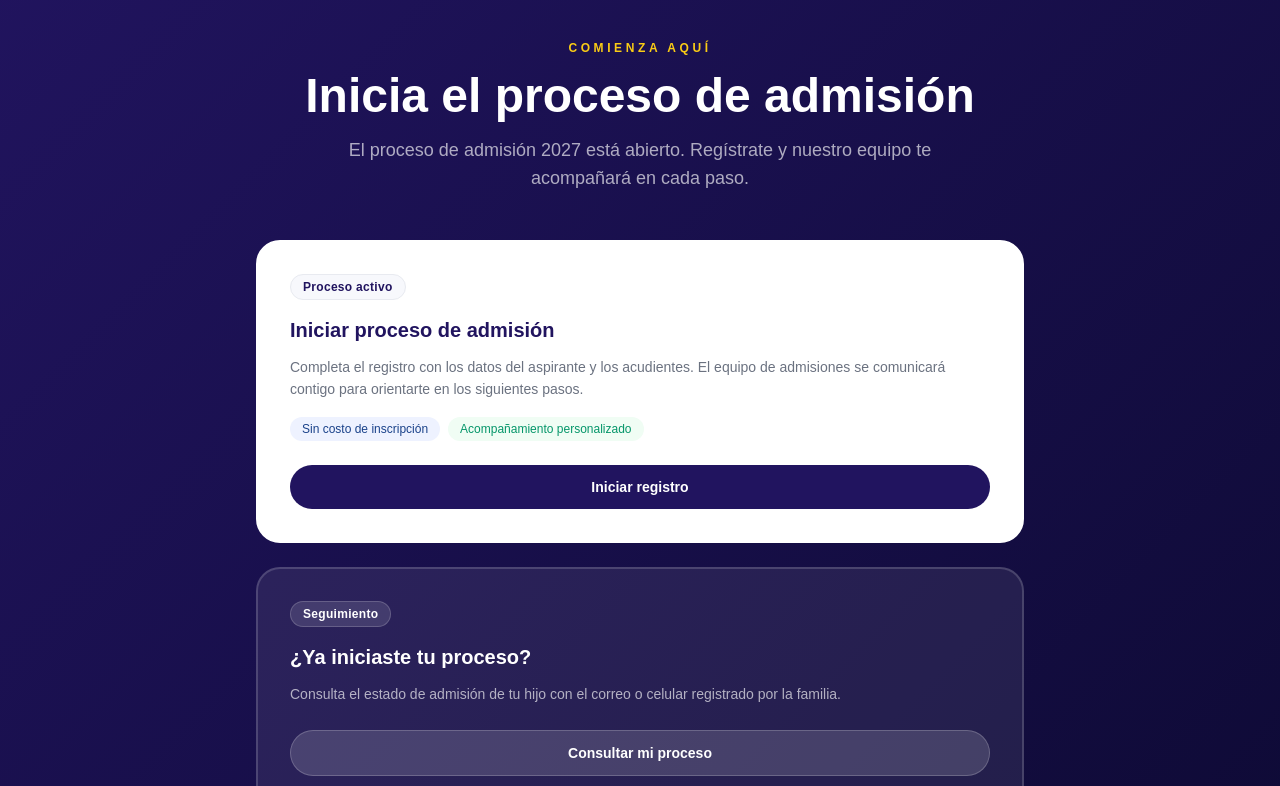
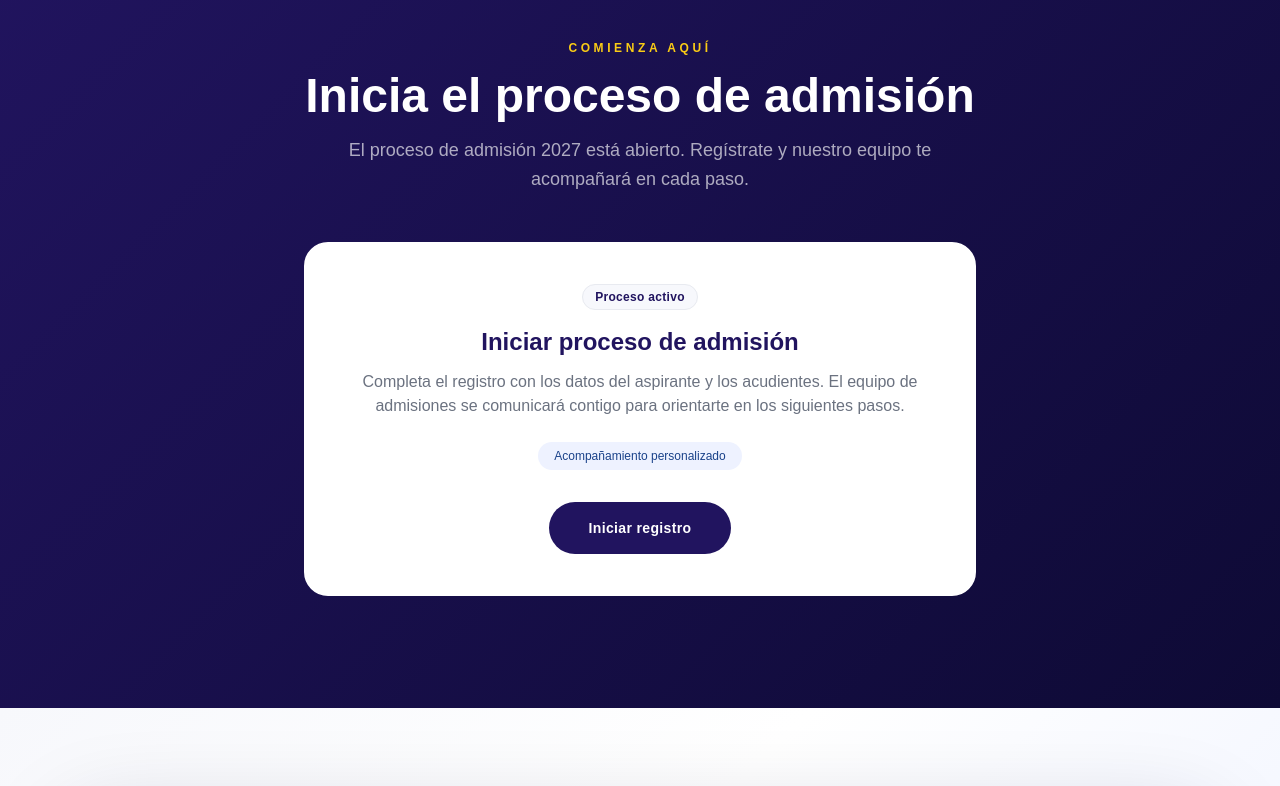
Before and after one commit to secifuentesc/admisiones-sipresc, a React (Vite) app: page / in a window 1280 px wide. Shown: the part 7320-8106 px from the top of the page. Built offline with nearby package versions, Linux system fonts and the light colour scheme.

Commit message:
Update App.jsx

```diff
--- a/src/App.jsx
+++ b/src/App.jsx
@@ -1068,6 +1068,7 @@ function TimelineSection() {
 
 // ─── REGISTRO ─────────────────────────────────────────────────────────────────
 // ✅ ACTUALIZADO: Solo admisión, eliminadas las dos opciones de Open House
+// ─── REGISTRO ─────────────────────────────────────────────────────────────────
 function RegistroSection() {
   return (
     <Section
@@ -1077,14 +1078,17 @@ function RegistroSection() {
         background: "linear-gradient(135deg, #21145F 0%, #0E0A35 100%)",
       }}
     >
-      <div className="max-w-5xl mx-auto">
-        <motion.p variants={fadeUp} className="text-yellow-400 text-xs font-bold tracking-[0.3em] uppercase mb-4 text-center">
+      <div className="max-w-4xl mx-auto text-center">
+        <motion.p
+          variants={fadeUp}
+          className="text-yellow-400 text-xs font-bold tracking-[0.3em] uppercase mb-4"
+        >
           Comienza aquí
         </motion.p>
 
         <motion.h2
           variants={fadeUp}
-          className="font-black text-3xl md:text-5xl text-center mb-4 leading-tight"
+          className="font-black text-3xl md:text-5xl mb-4 leading-tight"
           style={{ fontFamily: "'Montserrat', sans-serif", color: "#FFFFFF" }}
         >
           Inicia el proceso de admisión
@@ -1092,23 +1096,21 @@ function RegistroSection() {
 
         <motion.p
           variants={fadeUp}
-          className="text-white/65 text-lg text-center mb-12 max-w-2xl mx-auto"
+          className="text-white/65 text-lg leading-relaxed mb-12 max-w-2xl mx-auto"
           style={{ fontFamily: "'Poppins', sans-serif" }}
         >
           El proceso de admisión 2027 está abierto. Regístrate y nuestro equipo te acompañará en cada paso.
         </motion.p>
 
-        <div className="grid md:grid-cols-2 gap-6 max-w-3xl mx-auto">
         <motion.div
           variants={fadeUp}
           whileHover={{ y: -4, transition: { duration: 0.3 } }}
-            className="md:col-span-2 p-8 rounded-3xl border-2 flex flex-col justify-between gap-6"
+          className="max-w-2xl mx-auto p-8 md:p-10 rounded-3xl border-2"
           style={{
             background: "#FFFFFF",
             borderColor: "#FFFFFF",
           }}
         >
-            <div>
           <div
             className="inline-block px-3 py-1 rounded-full text-xs font-bold tracking-wide mb-4"
             style={{
@@ -1121,7 +1123,7 @@ function RegistroSection() {
           </div>
 
           <h3
-                className="font-black text-xl mb-3"
+            className="font-black text-xl md:text-2xl mb-3"
             style={{
               color: "#21145F",
               fontFamily: "'Montserrat', sans-serif",
@@ -1131,7 +1133,7 @@ function RegistroSection() {
           </h3>
 
           <p
-                className="text-sm leading-relaxed"
+            className="text-sm md:text-base leading-relaxed max-w-xl mx-auto"
             style={{
               color: "#6B7280",
               fontFamily: "'Poppins', sans-serif",
@@ -1140,19 +1142,16 @@ function RegistroSection() {
             Completa el registro con los datos del aspirante y los acudientes. El equipo de admisiones se comunicará contigo para orientarte en los siguientes pasos.
           </p>
 
-              <div className="mt-4 flex flex-wrap gap-2">
-                <span className="text-xs px-3 py-1 rounded-full bg-[#EEF2FF] text-[#1A428A] font-medium">
-                  Sin costo de inscripción
-                </span>
-                <span className="text-xs px-3 py-1 rounded-full bg-[#F0FDF4] text-[#059669] font-medium">
+          <div className="mt-6 flex flex-wrap justify-center gap-3">
+            <span className="text-xs px-4 py-1.5 rounded-full bg-[#EEF2FF] text-[#1A428A] font-medium">
               Acompañamiento personalizado
             </span>
           </div>
-            </div>
-
+
+          <div className="mt-8">
             <a
               href={FORM_URL}
-              className="inline-block px-6 py-3 rounded-full font-bold text-sm text-center transition-all hover:opacity-90 w-full md:w-auto"
+              className="inline-block px-10 py-4 rounded-full font-bold text-sm tracking-wide transition-all hover:scale-[1.02] hover:opacity-90"
               style={{
                 background: "#21145F",
                 color: "#FFFFFF",
@@ -1161,64 +1160,8 @@ function RegistroSection() {
             >
               Iniciar registro
             </a>
-          </motion.div>
-
-          <motion.div
-            variants={fadeUp}
-            whileHover={{ y: -4, transition: { duration: 0.3 } }}
-            className="md:col-span-2 p-8 rounded-3xl border-2 flex flex-col justify-between gap-6"
-            style={{
-              background: "rgba(255,255,255,0.08)",
-              borderColor: "rgba(255,255,255,0.16)",
-            }}
-          >
-            <div>
-              <div
-                className="inline-block px-3 py-1 rounded-full text-xs font-bold tracking-wide mb-4"
-                style={{
-                  background: "rgba(255,255,255,0.12)",
-                  color: "#FFFFFF",
-                  border: "1px solid rgba(255,255,255,0.18)",
-                }}
-              >
-                Seguimiento
-              </div>
-
-              <h3
-                className="font-black text-xl mb-3"
-                style={{
-                  color: "#FFFFFF",
-                  fontFamily: "'Montserrat', sans-serif",
-                }}
-              >
-                ¿Ya iniciaste tu proceso?
-              </h3>
-
-              <p
-                className="text-sm leading-relaxed"
-                style={{
-                  color: "rgba(255,255,255,0.65)",
-                  fontFamily: "'Poppins', sans-serif",
-                }}
-              >
-                Consulta el estado de admisión de tu hijo con el correo o celular registrado por la familia.
-              </p>
-            </div>
-
-            <a
-              href="#consulta-proceso"
-              className="inline-block px-6 py-3 rounded-full font-bold text-sm text-center transition-all hover:opacity-90 w-full md:w-auto"
-              style={{
-                background: "rgba(255,255,255,0.15)",
-                color: "#FFFFFF",
-                fontFamily: "'Montserrat', sans-serif",
-                border: "1px solid rgba(255,255,255,0.2)",
-              }}
-            >
-              Consultar mi proceso
-            </a>
-          </motion.div>
-        </div>
+          </div>
+        </motion.div>
       </div>
     </Section>
   );
```
Lines whose indentation alone changed are shown as unchanged.
